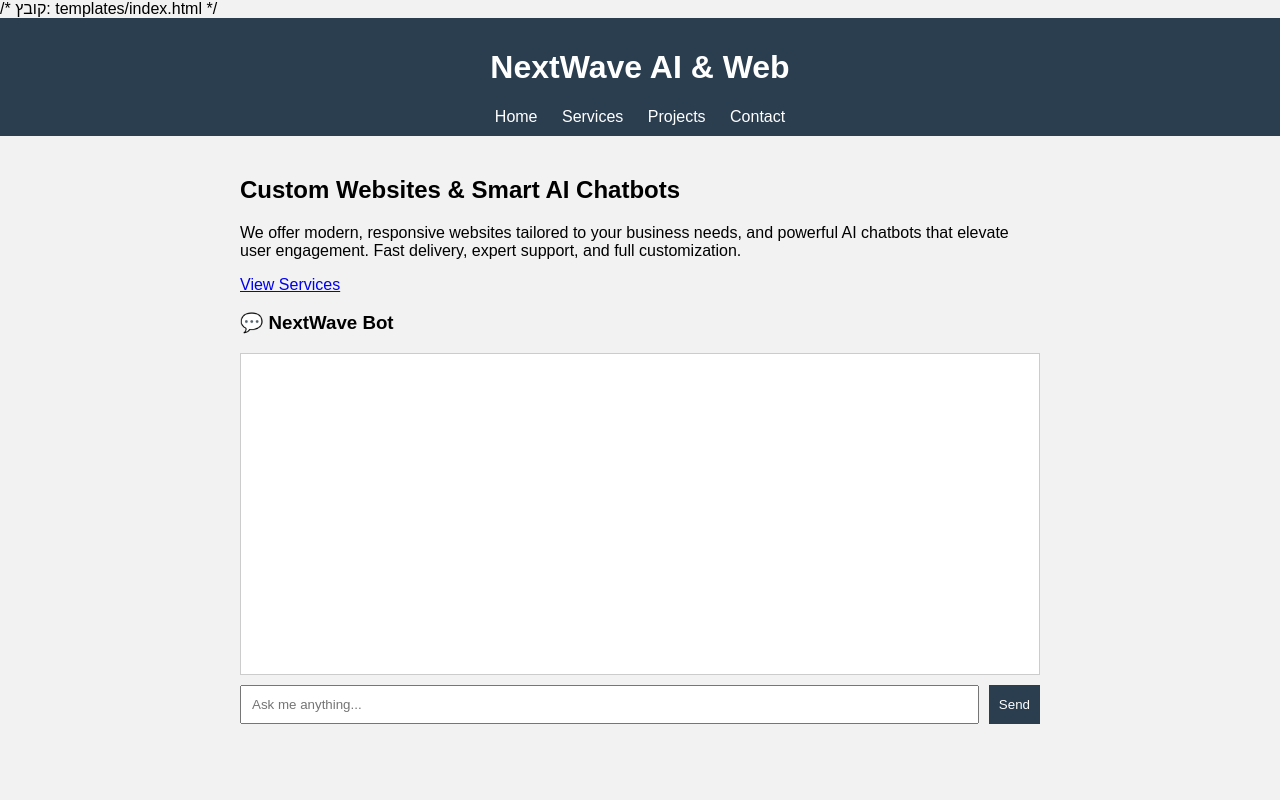
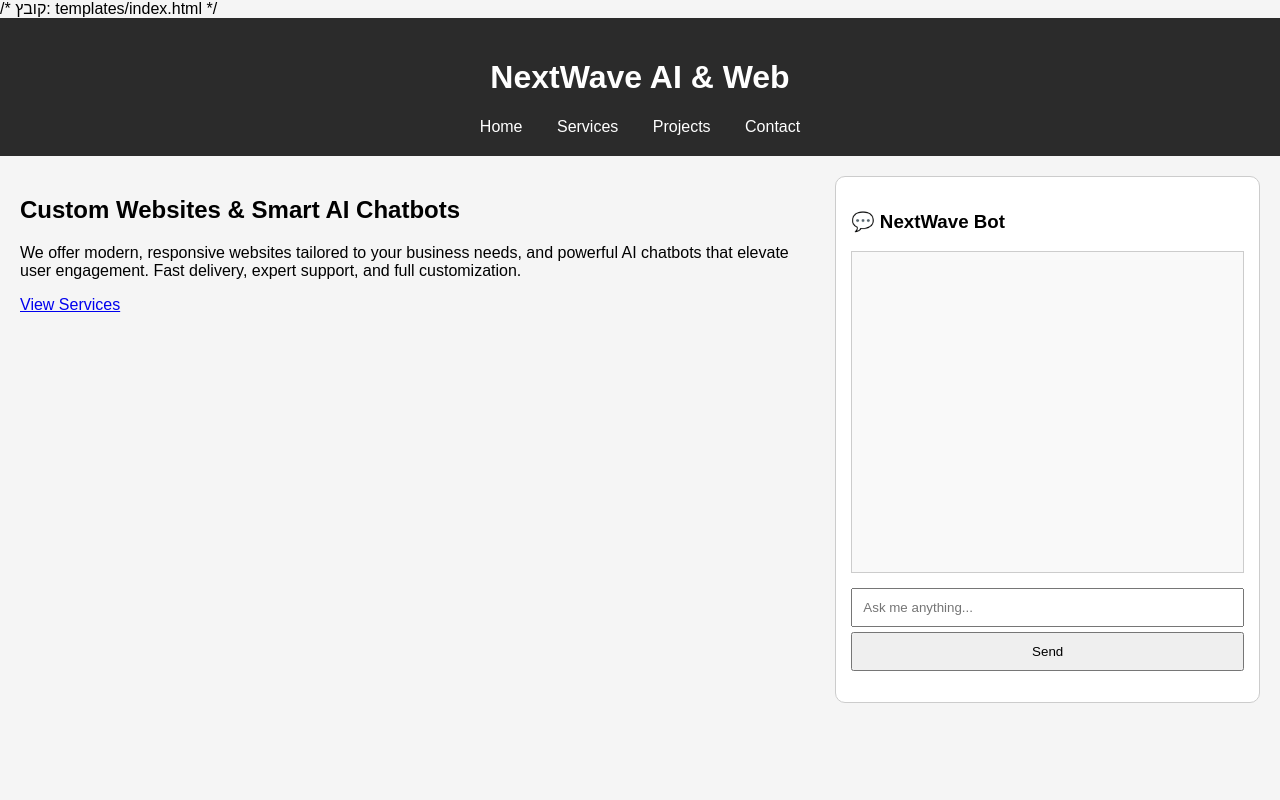
Before and after one commit to Yoavga19/library, a Flask app: page / in a window 1280 px wide. Run offline with Flask 3, Linux system fonts and the light colour scheme.

Commit message:
Update style.css

```diff
--- a/static/style.css
+++ b/static/style.css
@@ -1,80 +1,70 @@
 body {
   font-family: Arial, sans-serif;
-  background-color: #f2f2f2;
   margin: 0;
   padding: 0;
+  background: #f5f5f5;
 }
 
 header {
-  background-color: #2b3e50;
+  background: #2b2b2b;
   color: white;
-  padding: 10px;
+  padding: 20px;
   text-align: center;
 }
 
 nav a {
-  color: #ffffff;
-  margin: 0 10px;
+  color: #fff;
+  margin: 0 15px;
   text-decoration: none;
 }
 
-main {
+.flex-container {
+  display: flex;
   padding: 20px;
-  max-width: 800px;
-  margin: auto;
+}
+
+.content-area {
+  flex: 2;
+  padding-right: 30px;
+}
+
+.chat-area {
+  flex: 1;
+  background: #fff;
+  border: 1px solid #ccc;
+  padding: 15px;
+  border-radius: 10px;
+  max-height: 500px;
+  overflow: auto;
 }
 
 #chat-box {
-  background: white;
   border: 1px solid #ccc;
   height: 300px;
-  overflow-y: scroll;
+  overflow-y: auto;
   padding: 10px;
   margin-bottom: 10px;
+  background: #f9f9f9;
 }
 
-#chat-box .user {
+.user {
   text-align: right;
   color: blue;
-  margin: 5px 0;
 }
 
-#chat-box .bot {
+.bot {
   text-align: left;
   color: green;
-  margin: 5px 0;
 }
 
-form {
-  display: flex;
-  gap: 10px;
+input, button {
+  padding: 10px;
+  margin-top: 5px;
+  width: 100%;
 }
 
-input[type="text"] {
-  flex-grow: 1;
-  padding: 10px;
+.gallery img {
+  width: 30%;
+  margin: 10px;
+  border-radius: 10px;
 }
-
-button {
-  padding: 10px;
-  background-color: #2b3e50;
-  color: white;
-  border: none;
-  cursor: pointer;
-}
-
-table {
-  width: 100%;
-  border-collapse: collapse;
-  margin-top: 20px;
-}
-
-th, td {
-  border: 1px solid #999;
-  padding: 10px;
-  text-align: left;
-}
-
-th {
-  background-color: #ddd;
-}
```
